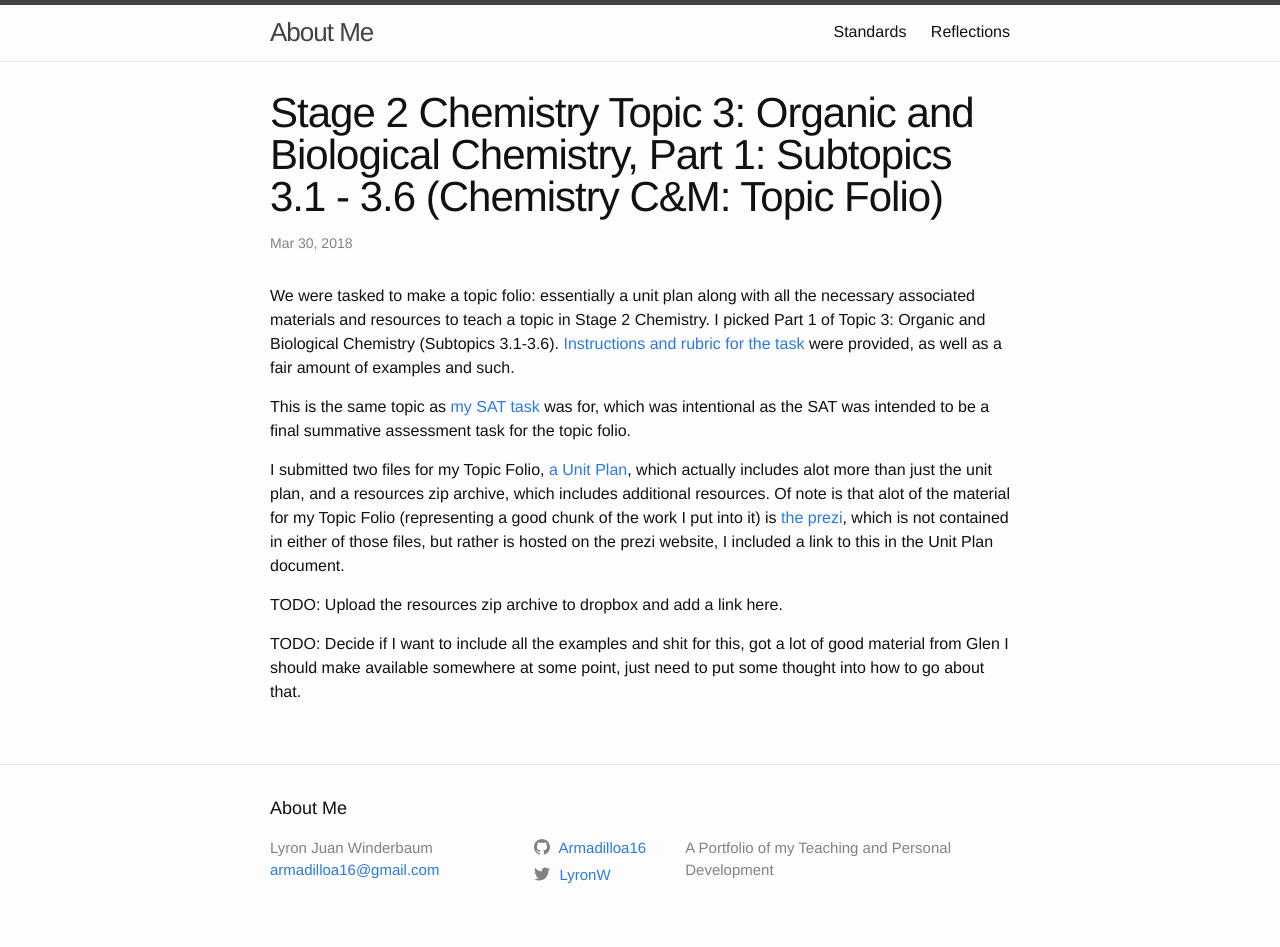
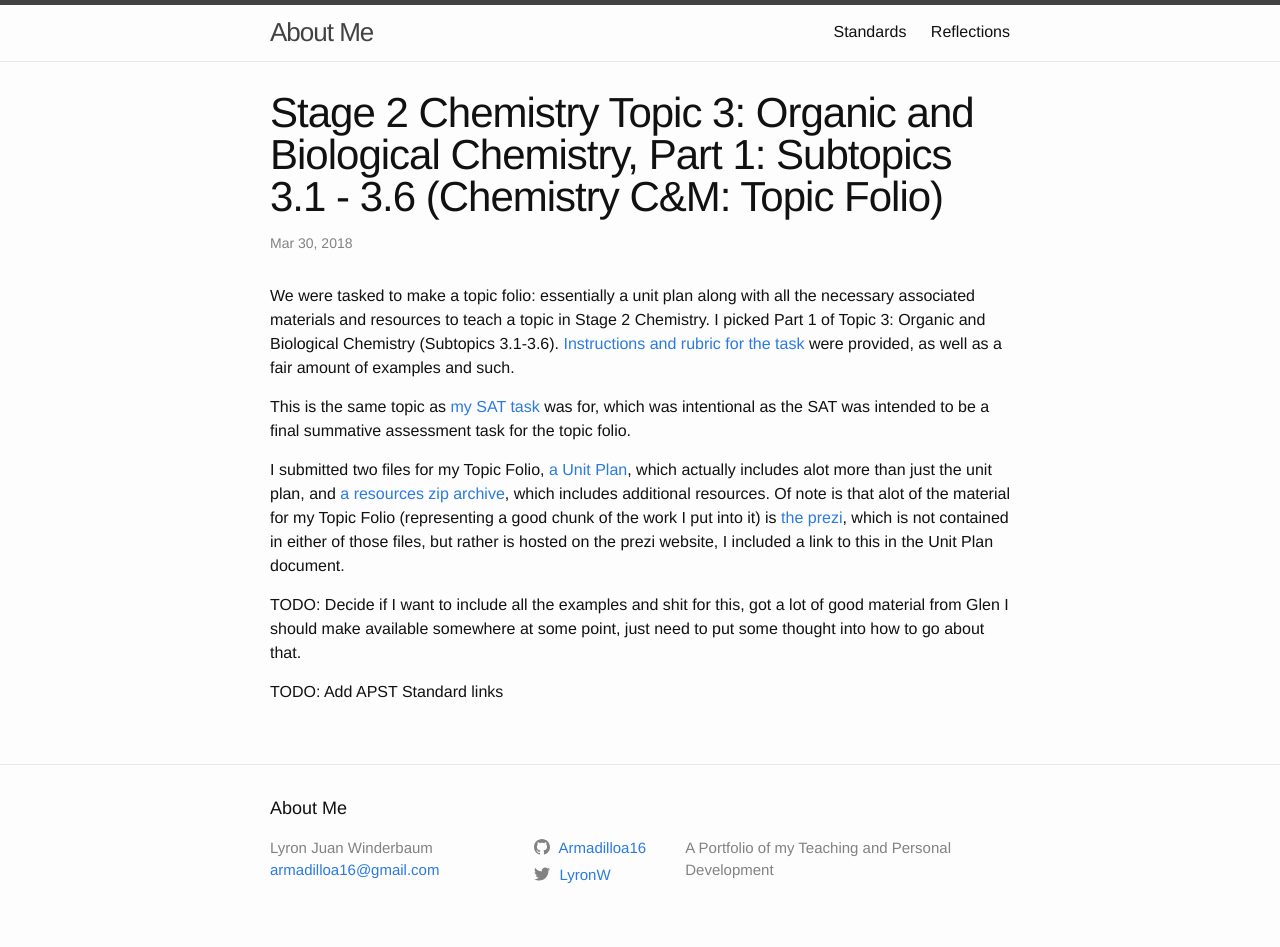
Before and after one commit to Armadilloa16/eportfolio, a Jekyll site: the page built from _posts/2018-03-30-chem-topic-folio.md, in a window 1280 px wide. Built offline with Jekyll 4.4.1, drawn with Linux system fonts in a browser that asks for light colours.

Commit message:
Linked to resources.zip (for Chem Folio) and tidying

```diff
--- a/_posts/2018-03-30-chem-topic-folio.md
+++ b/_posts/2018-03-30-chem-topic-folio.md
@@ -9,8 +9,8 @@ We were tasked to make a topic folio: essentially a unit plan along with all the
 
 This is the same topic as [my SAT task]({{ site.baseurl }}{% post_url 2018-03-11-chem-SAT %}) was for, which was intentional as the SAT was intended to be a final summative assessment task for the topic folio.
 
-I submitted two files for my Topic Folio, [a Unit Plan]({{ site.baseurl }}/files/assignments/chemFolio/Unit_Plan.docx), which actually includes alot more than just the unit plan, and a resources zip archive, which includes additional resources. Of note is that alot of the material for my Topic Folio (representing a good chunk of the work I put into it) is [the prezi](https://prezi.com/view/xgYTeGVWG4WSMVQpqesk/), which is not contained in either of those files, but rather is hosted on the prezi website, I included a link to this in the Unit Plan document.
-
-TODO: Upload the resources zip archive to dropbox and add a link here.
+I submitted two files for my Topic Folio, [a Unit Plan]({{ site.baseurl }}/files/assignments/chemFolio/Unit_Plan.docx), which actually includes alot more than just the unit plan, and [a resources zip archive](https://www.dropbox.com/s/523ozgrjqn1unvg/resources.zip?dl=0), which includes additional resources. Of note is that alot of the material for my Topic Folio (representing a good chunk of the work I put into it) is [the prezi](https://prezi.com/view/xgYTeGVWG4WSMVQpqesk/), which is not contained in either of those files, but rather is hosted on the prezi website, I included a link to this in the Unit Plan document.
 
 TODO: Decide if I want to include all the examples and shit for this, got a lot of good material from Glen I should make available somewhere at some point, just need to put some thought into how to go about that.
+
+TODO: Add APST Standard links
```
Also changed, not shown: _posts/2018-03-23-maths-unit-plan.md (+2 -0 lines), _posts/2018-04-02-handbook.md (+2 -1 lines).
